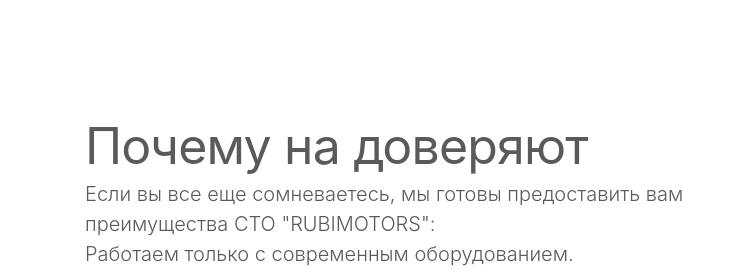
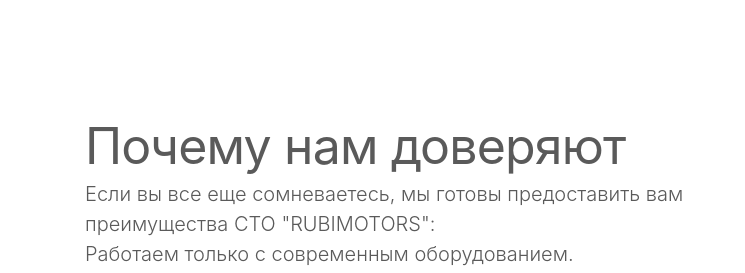
Before and after one commit to tihon-end/rubimotors, a plain HTML site: page index.html in a window 1280 px wide. Shown: the part 1380-1653 px from the top of the page, 0-745 px from the left. Drawn offline with nearby package versions, Linux system fonts and the light colour scheme.

Commit message:
Add files via upload

```diff
--- a/index.html
+++ b/index.html
@@ -210,7 +210,7 @@
 
 			<div class="row featurette">
 				<div class="col-md-7" id="or">
-					<h2 class="featurette-heading">Почему на доверяют </h2>
+					<h2 class="featurette-heading">Почему нам доверяют </h2>
 					<!-- <p class="lead">текст тексттексттекст тексттекс ттексттек сттексттек сттексттек  <br>
 			тексттекст текстте ксттексттексттексттек сттексттексттекстт ексттекстт ексттекст<br>
 			тексттексттекстт ексттекст тексттекстте ксттек сттексттексттексттекстте ксттекст<br>
```
